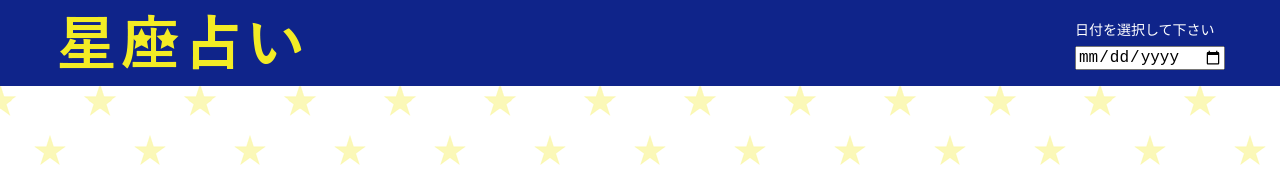
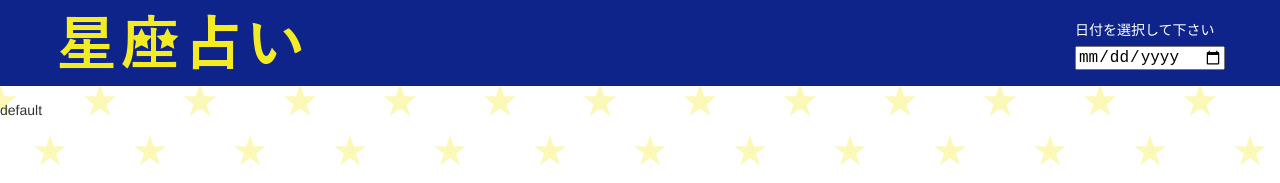
Before and after one commit to Hiromi-I/horoscope, a Vue app: page / in a window 1280 px wide. Shown: the top 183 px of the page. Built offline with nearby package versions, Linux system fonts and the light colour scheme.

Commit message:
レスポンスの有無でコンテンツを切替

```diff
--- a/src/App.vue
+++ b/src/App.vue
@@ -1,7 +1,10 @@
 <template>
   <div>
     <AppHeader @update="onDateUpdate" />
-    {{ fortuneResult }}
+
+    <DefaultContents v-if="fortuneResult === null" />
+    <ResultContents v-else />
+
     <AppFooter />
   </div>
 </template>
@@ -11,10 +14,12 @@ import { Component, Vue } from "vue-property-decorator";
 import axios from "axios";
 import AppHeader from "@/components/AppHeader.vue";
 import AppFooter from "@/components/AppFooter.vue";
+import DefaultContents from "@/components/DefaultContents.vue";
+import ResultContents from "@/components/ResultContents.vue";
 import { Fortune, Horoscope } from "@/horoscope";
 
 @Component({
-  components: { AppHeader, AppFooter }
+  components: { AppHeader, AppFooter, DefaultContents, ResultContents }
 })
 export default class App extends Vue {
   fortuneResult: Horoscope | null = null;
--- /dev/null
+++ b/src/components/DefaultContents.vue
@@ -0,0 +1,10 @@
+<template>
+  <div>default</div>
+</template>
+
+<script lang="ts">
+import { Component, Vue } from "vue-property-decorator";
+
+@Component
+export default class DefaultContents extends Vue {}
+</script>
--- /dev/null
+++ b/src/components/ResultContents.vue
@@ -0,0 +1,10 @@
+<template>
+  <div>result</div>
+</template>
+
+<script lang="ts">
+import { Component, Vue } from "vue-property-decorator";
+
+@Component
+export default class ResultContents extends Vue {}
+</script>
```
